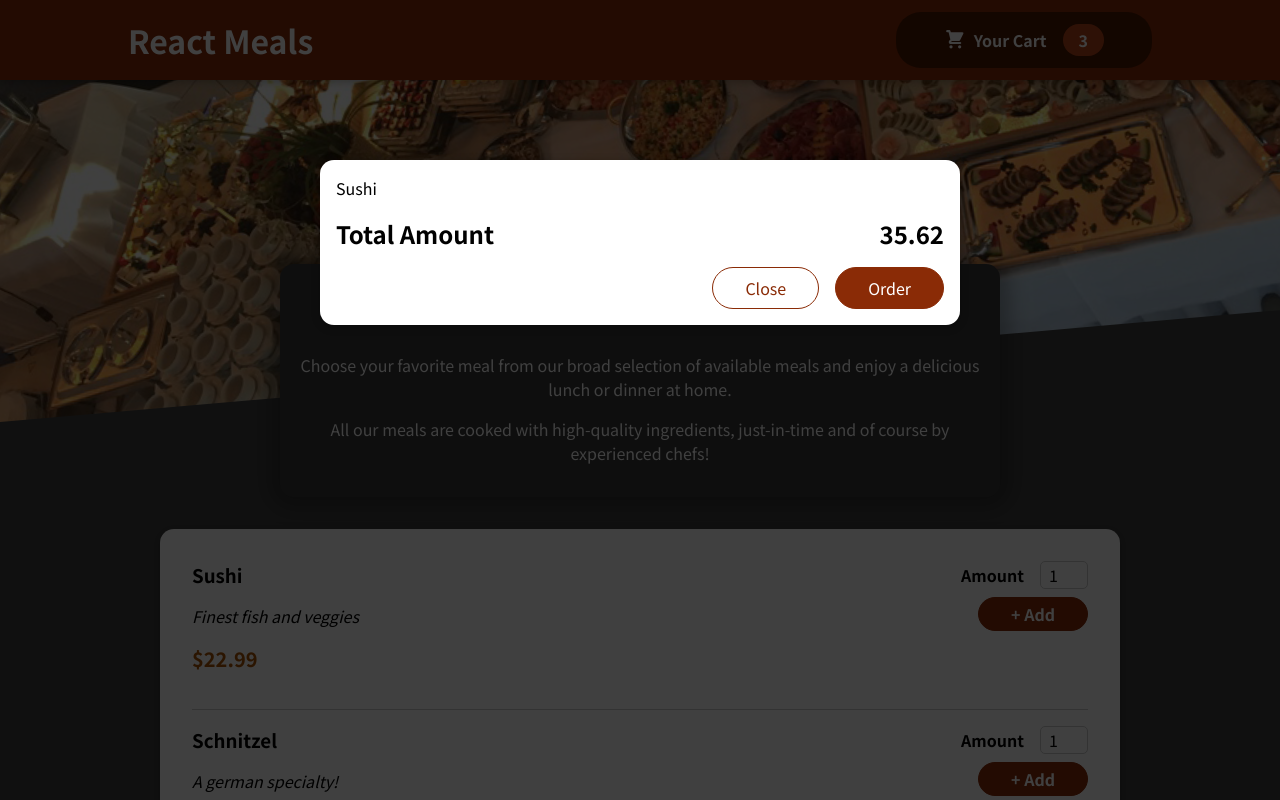
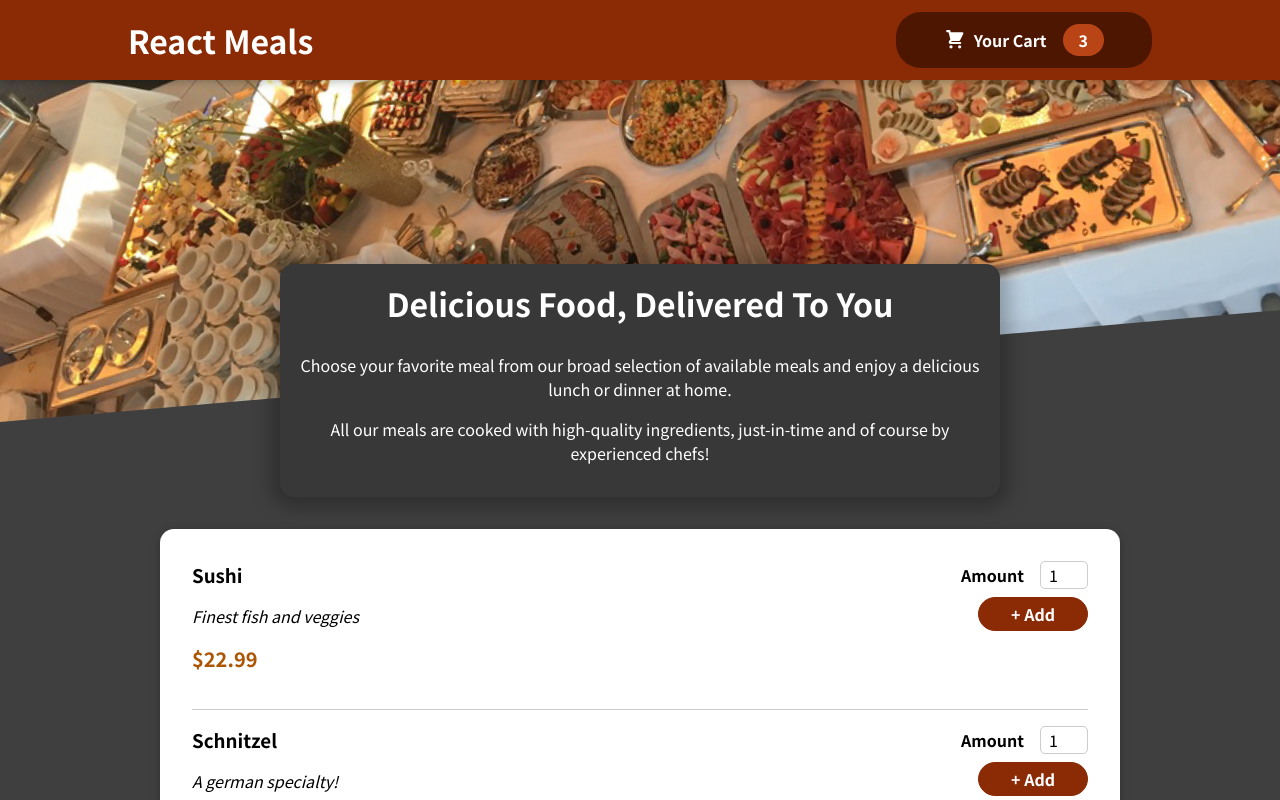
Before and after one commit to jeffrey125/fullstack-food-order, a React (Create React App) app: page / in a window 1280 px wide. Shown: the top 800 px of the page. Built offline with nearby package versions, Linux system fonts and the light colour scheme.

Commit message:
Added Open/Close Modal functionality

```diff
--- a/src/App.js
+++ b/src/App.js
@@ -1,13 +1,23 @@
-import React from 'react';
+import React, { useState } from 'react';
 import Header from './Components/Layout/Header';
 import Meals from './Components/Meals/Meals';
 import Cart from './Components/Cart/Cart';
 
 function App() {
+  const [showModal, setShowModal] = useState(false);
+
+  const showModalHandler = () => {
+    setShowModal(true);
+  };
+
+  const hideModalHandler = () => {
+    setShowModal(false);
+  };
+
   return (
     <>
-      <Cart />
-      <Header />
+      {showModal ? <Cart onHideModal={hideModalHandler} /> : ''}
+      <Header onShowModal={showModalHandler} />
       <main>
         <Meals />
       </main>
--- a/src/Components/Cart/Cart.js
+++ b/src/Components/Cart/Cart.js
@@ -13,14 +13,16 @@ const Cart = props => {
   );
 
   return (
-    <Modal>
+    <Modal onHideModal={props.onHideModal}>
       {cartItems}
       <div className={classes.total}>
         <span>Total Amount</span>
         <span>35.62</span>
       </div>
       <div className={classes.actions}>
-        <button className={classes['button--alt']}>Close</button>
+        <button className={classes['button--alt']} onClick={props.onHideModal}>
+          Close
+        </button>
         <button className={classes.button}>Order</button>
       </div>
     </Modal>
--- a/src/Components/Layout/Header.js
+++ b/src/Components/Layout/Header.js
@@ -9,7 +9,7 @@ const Header = props => {
     <>
       <header className={classes.header}>
         <h1>React Meals</h1>
-        <HeaderCardButton />
+        <HeaderCardButton onShowModal={props.onShowModal} />
       </header>
       ;
       <div className={classes['main-image']}>
--- a/src/Components/Layout/HeaderCardButton.js
+++ b/src/Components/Layout/HeaderCardButton.js
@@ -2,9 +2,9 @@ import React from 'react';
 import CartIcon from '../Cart/CartIcon';
 import classes from './HeaderCartButton.module.css';
 
-const HeaderCardButton = () => {
+const HeaderCardButton = props => {
   return (
-    <button className={classes.button}>
+    <button onClick={props.onShowModal} className={classes.button}>
       <span className={classes.icon}>
         <CartIcon />
       </span>
--- a/src/Components/UI/Modal.js
+++ b/src/Components/UI/Modal.js
@@ -2,7 +2,7 @@ import ReactDOM from 'react-dom';
 import classes from './Modal.module.css';
 
 const Backdrop = props => {
-  return <div className={classes.backdrop} />;
+  return <div className={classes.backdrop} onClick={props.onHideModal} />;
 };
 
 const ModalOverlay = props => {
@@ -12,11 +12,12 @@ const ModalOverlay = props => {
     </div>
   );
 };
+
 const Modal = props => {
   return (
     <>
       {ReactDOM.createPortal(
-        <Backdrop />,
+        <Backdrop onHideModal={props.onHideModal} />,
         document.getElementById('backdrop-root')
       )}
       {ReactDOM.createPortal(
```
Also changed, not shown: 1 other file (tests, documents, lock files or other folders).
